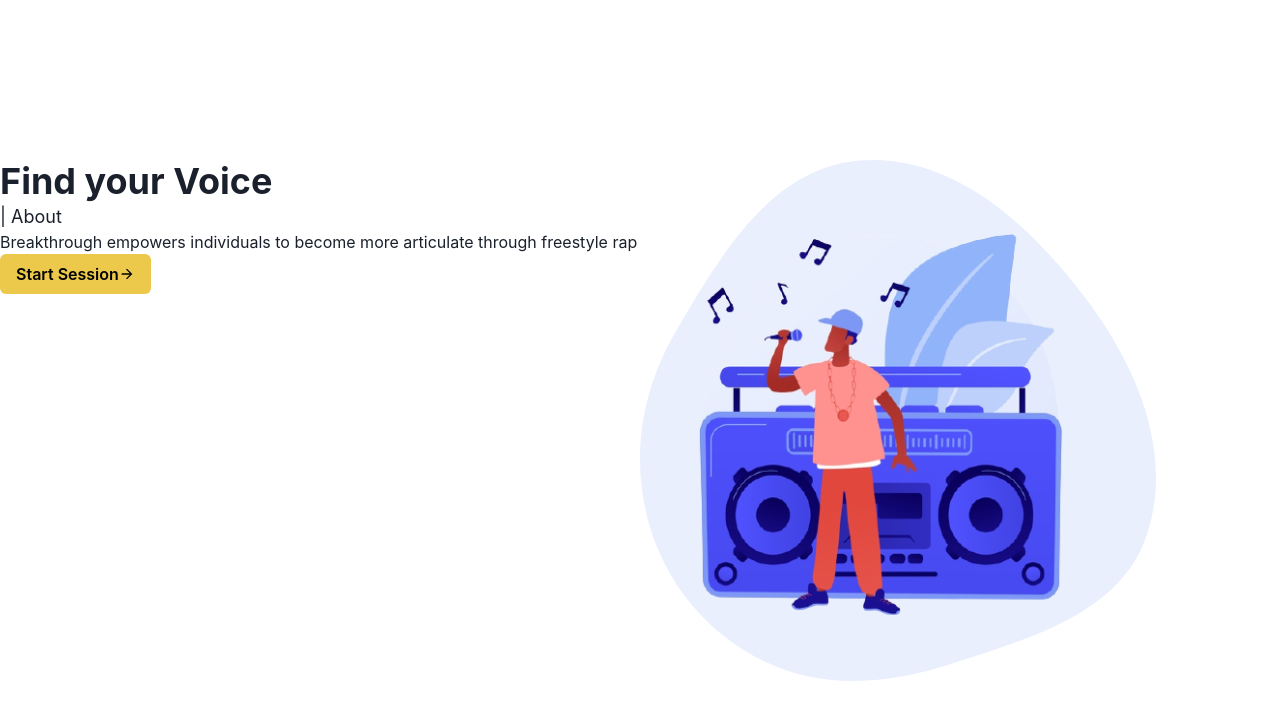
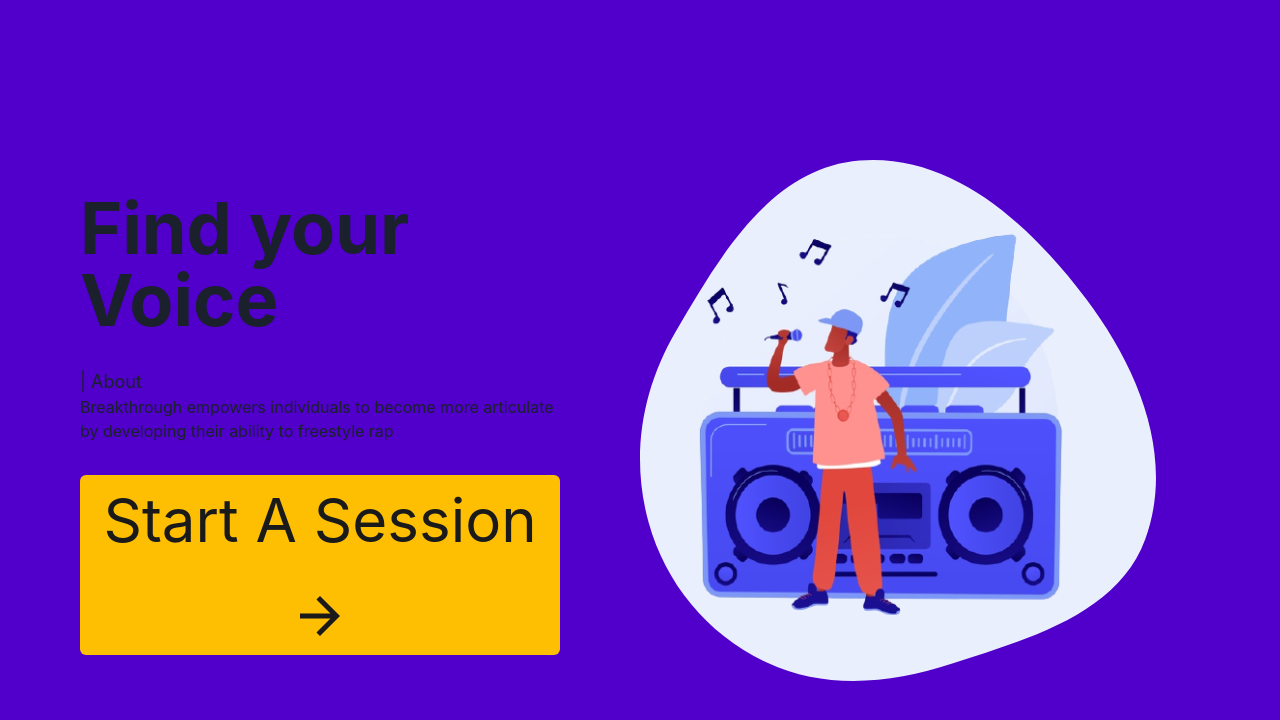
Before and after one commit to eden-chan/Breakthrough, a Next.js app: page / in a window 1280 px wide. Shown: the top 720 px of the page. Built offline with nearby package versions, Linux system fonts and the light colour scheme.

Commit message:
Add styles to Landing Page

```diff
--- a/pages/index.tsx
+++ b/pages/index.tsx
@@ -9,7 +9,7 @@
   Stack,
   VStack,
   Heading,
-  Text, Flex,
+  Text, Flex, Spacer, useColorModeValue
 } from "@chakra-ui/react";
 import { ArrowForwardIcon } from '@chakra-ui/icons'
 
@@ -22,30 +22,35 @@
 export default function Home() {
   const { colorMode, toggleColorMode } = useColorMode();
 
+  const bg = useColorModeValue("primary.main", "primary.dark")
   return (
+    // Body
+    <Box bg={bg}>
       <Grid templateColumns="repeat(2, 1fr)">
         <GridItem colSpan={2}>
           {/* Nav Bar */}
           <Box w="100%" h='20vh' />
         </GridItem>
-      <GridItem>
+        <GridItem colSpan={1}>
           {/* Main Section */}
-        <Box h='60vh'>
-          <Box>
-            <Heading as="h1" >
+          <Flex direction='column' h='60vh' w='100%' px='5rem'>
+            <Box py='2rem'>
+              <Heading as="h1" size="4xl" >
                 Find your Voice
               </Heading>
             </Box>
+            <Box pb='2rem'>
+              <Text fontSize="lg"> | About </Text>
+              <Text fontSize="md"> Breakthrough empowers individuals to become more articulate by developing their ability to freestyle rap  </Text>
+            </Box>
             <Box>
-            <Text fontSize="lg"> | About </Text>
-            <Text fontSize="md"> Breakthrough empowers individuals to become more articulate through freestyle rap  </Text>
-          </Box>
               <Link href="/trainer" passHref>
-            <Button colorScheme='yellow'>Start Session <ArrowForwardIcon /></Button>
+                <Box as='button' borderRadius="md" bg="#FEBE02" color="#1A1A1A" h='100%'><Text fontSize='6xl'>Start A Session <ArrowForwardIcon /></Text> </Box>
               </Link>
             </Box>
+          </Flex>
         </GridItem>
-      <GridItem>
+        <GridItem colSpan={1}>
           <Image src={rapper} alt="Singer" />
         </GridItem>
         <GridItem colSpan={2}>
@@ -53,5 +58,6 @@
           <Box h='20vh'></Box>
         </GridItem>
       </Grid>
+    </Box>
   );
 }
--- a/pages/theme.tsx
+++ b/pages/theme.tsx
@@ -4,18 +4,18 @@
   initalColorMode: "dark",
   useSystemColorMode: false,
   colors: {
+    black: "#000",
+    white: "#fff",
     primary: {
-        main: "#5000CA",
-        dark: "#1A1A1A",
+      main: "#5000CA", // Dark Blue
+      dark: "#1A1A1A", // Black
     },
     secondary: {
-        main: "#FEBE02"
+      main: "#FEBE02" // Gold
     }
-
-
   }
 }
 
-const theme = extendTheme( config );
+const theme = extendTheme(config);
 
 export default theme;
```
Lines whose indentation alone changed are shown as unchanged.
